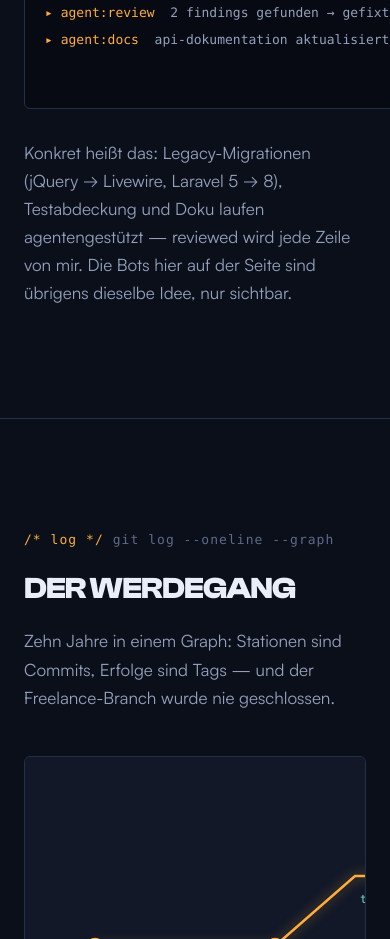
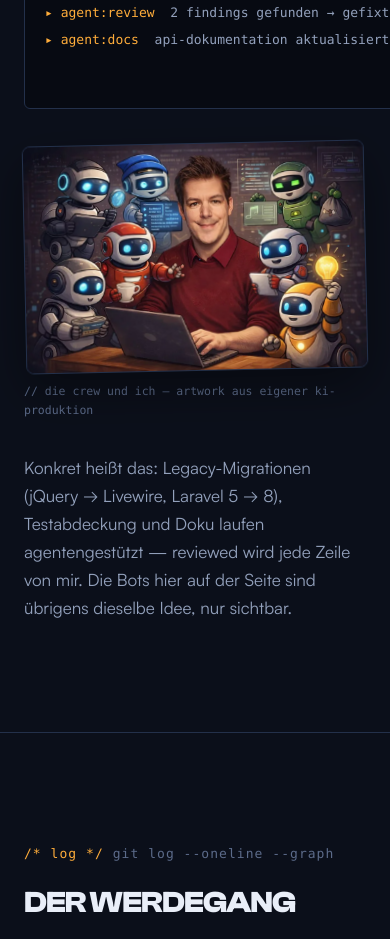
Before and after one commit to XainDavidGroeger/website, a Nuxt app: page / in a window 390 px wide. Shown: the part 4040-4979 px from the top of the page. Built offline with nearby package versions, Linux system fonts and the light colour scheme.

Commit message:
KI-Crew-Sektion: Crew-Artwork (David + Bots) als Abschlussbild neben dem Closing-Text

```diff
--- a/app/components/SectionAgents.vue
+++ b/app/components/SectionAgents.vue
@@ -89,7 +89,13 @@ onUnmounted(() => {
         </div>
       </div>
 
-      <p v-reveal class="closing">{{ t('agents.closing') }}</p>
+      <div v-reveal class="closing-grid">
+        <figure class="crew-pic">
+          <img src="/img/crew/david-crew.webp" :alt="t('agents.picAlt')" width="1000" height="666" loading="lazy">
+          <figcaption>{{ t('agents.picCaption') }}</figcaption>
+        </figure>
+        <p class="closing">{{ t('agents.closing') }}</p>
+      </div>
     </div>
   </section>
 </template>
@@ -225,8 +231,44 @@ onUnmounted(() => {
   display: none;
 }
 
+.closing-grid {
+  margin-top: 34px;
+  display: grid;
+  grid-template-columns: minmax(260px, 440px) 1fr;
+  gap: 34px;
+  align-items: center;
+}
+@media (max-width: 760px) {
+  .closing-grid {
+    grid-template-columns: 1fr;
+  }
+}
+
+.crew-pic {
+  margin: 0;
+  position: relative;
+}
+.crew-pic img {
+  display: block;
+  width: 100%;
+  height: auto;
+  border-radius: 8px;
+  border: 1px solid var(--line);
+  box-shadow: 0 18px 50px rgba(0, 0, 0, 0.4);
+  transform: rotate(-1.2deg);
+  transition: transform 0.25s ease;
+}
+.crew-pic:hover img {
+  transform: rotate(0deg) scale(1.015);
+}
+.crew-pic figcaption {
+  margin-top: 10px;
+  font-family: var(--font-mono);
+  font-size: 11.5px;
+  color: var(--faint);
+}
+
 .closing {
-  margin-top: 30px;
   color: var(--muted);
   max-width: 62ch;
 }
--- a/i18n/locales/de.json
+++ b/i18n/locales/de.json
@@ -322,6 +322,8 @@
     "pixelAlt": "Pixel, der Guide-Bot, zeigt auf die laufende Pipeline",
     "forgeAlt": "Forge, der Worker-Bot, schraubt am Panel",
     "logTitle": "~/crew — agenten-log · live",
+    "picAlt": "David mit seiner KI-Bot-Crew am Laptop — Illustration",
+    "picCaption": "// die crew und ich — artwork aus eigener ki-produktion",
     "closing": "Konkret heißt das: Legacy-Migrationen (jQuery → Livewire, Laravel 5 → 8), Testabdeckung und Doku laufen agentengestützt — reviewed wird jede Zeile von mir. Die Bots hier auf der Seite sind übrigens dieselbe Idee, nur sichtbar.",
     "jobs": {
       "refactor": "jQuery → Livewire migriert · 12 dateien",
--- a/i18n/locales/en.json
+++ b/i18n/locales/en.json
@@ -322,6 +322,8 @@
     "pixelAlt": "Pixel, the guide bot, pointing at the running pipeline",
     "forgeAlt": "Forge, the worker bot, tightening the panel",
     "logTitle": "~/crew — agent log · live",
+    "picAlt": "David with his AI bot crew at the laptop — illustration",
+    "picCaption": "// the crew and me — artwork from my own ai production",
     "closing": "In practice: legacy migrations (jQuery → Livewire, Laravel 5 → 8), test coverage and docs run agent-assisted — and every line gets reviewed by me. The bots on this site are the same idea, just visible.",
     "jobs": {
       "refactor": "migrated jQuery → Livewire · 12 files",
```
Also changed, not shown: crew/david-crew-original.jpg (added), public/img/crew/david-crew.webp (added).
